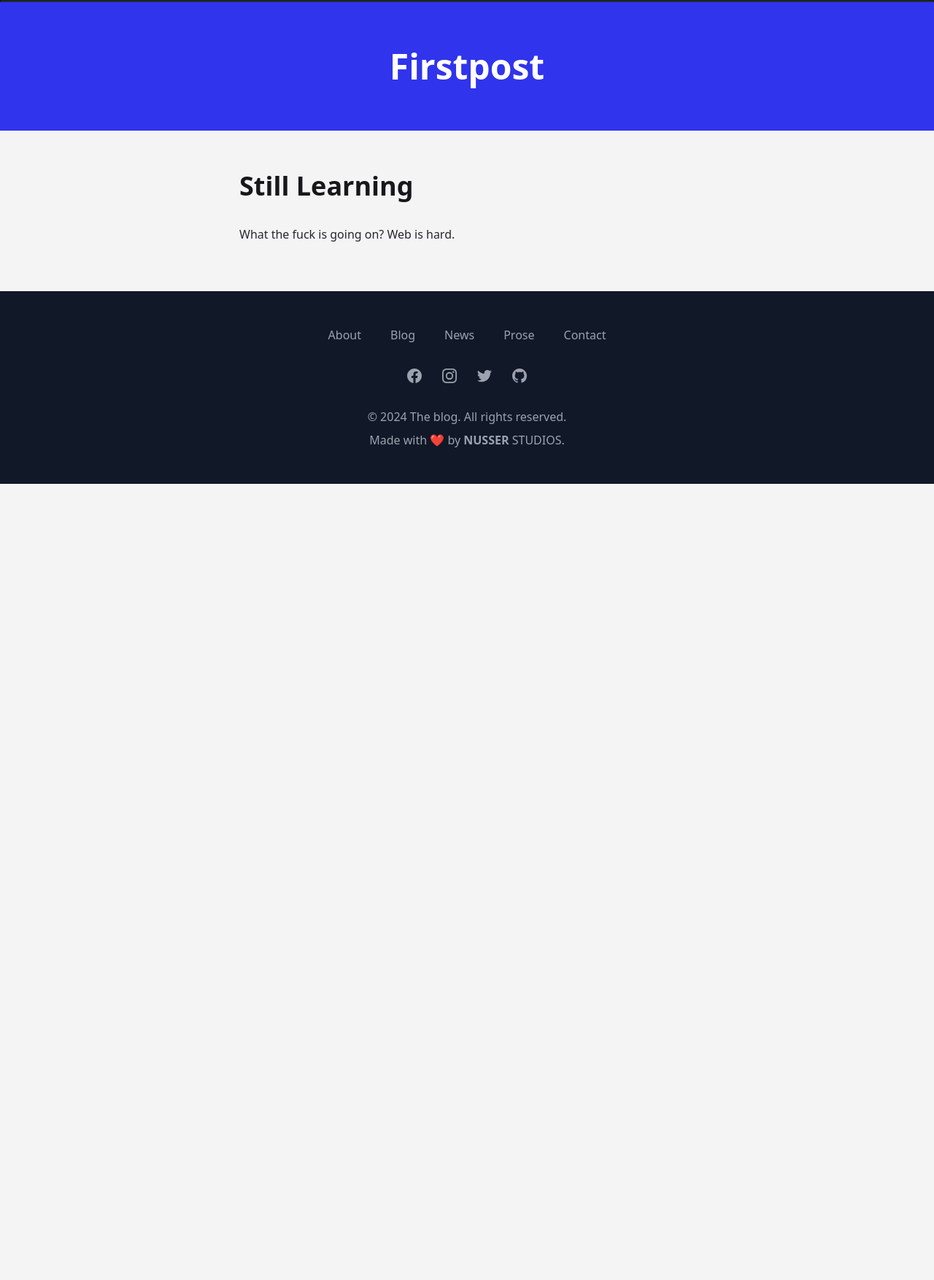
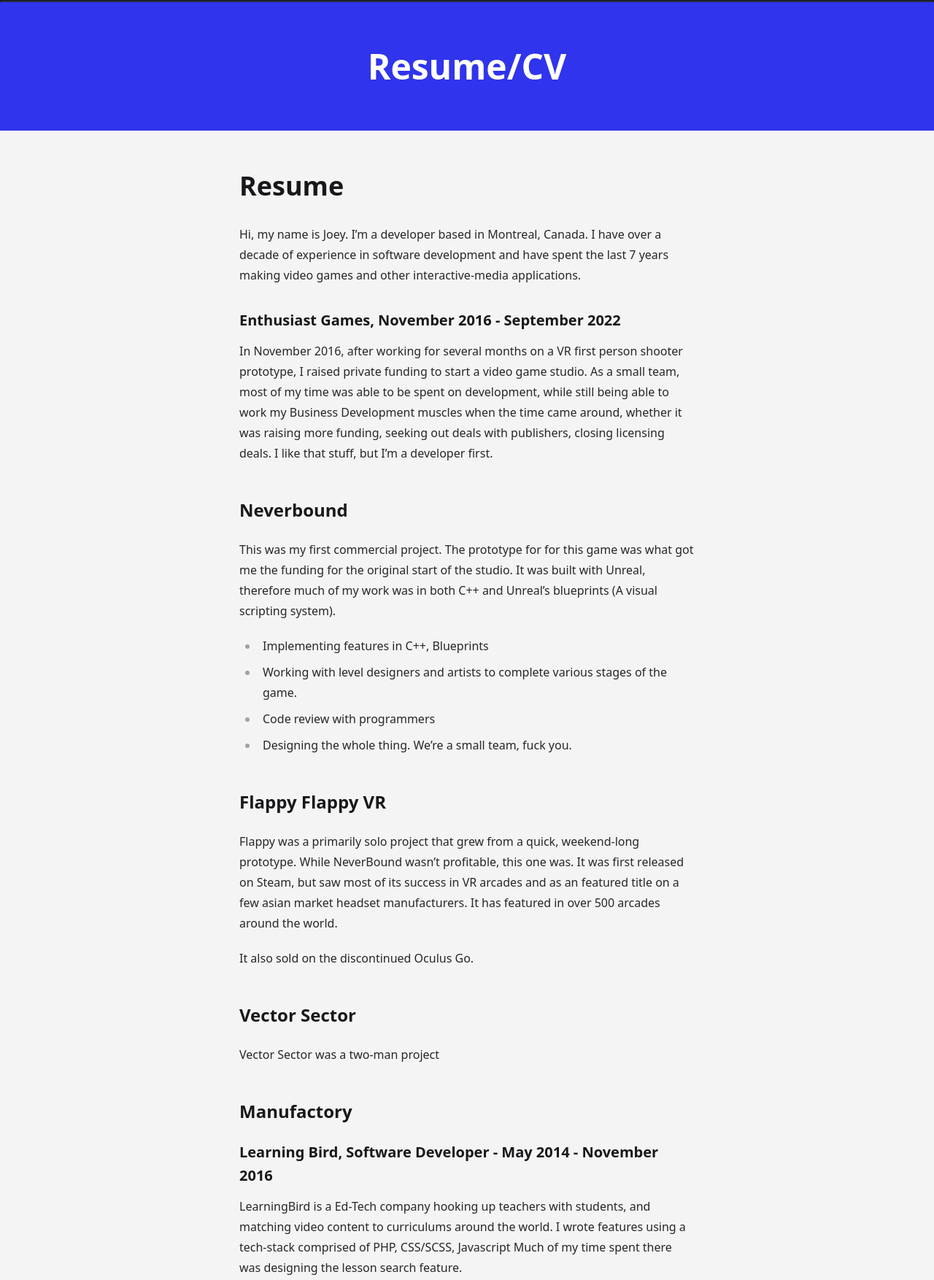
Before and after one commit to joeypla/joeypla.github.io, a plain HTML site: page posts/firstpost/index.html in a window 1280 px wide. Shown: the part 69-1823 px from the top of the page at 73% size. Before the commit the page ends 800 px from the top, so only its background shows below. Drawn offline with nearby package versions, Linux system fonts and the light colour scheme.

Commit message:
rebuilding site Sat Mar  2 12:02:34 EST 2024

```diff
--- a/posts/firstpost/index.html
+++ b/posts/firstpost/index.html
@@ -12,13 +12,13 @@
 <link rel="mask-icon" href="/favicon/safari-pinned-tab.svg" color="#5bbad5">
 <meta name="msapplication-TileColor" content="#da532c">
 <meta name="theme-color" content="#ffffff">
-<title itemprop="name"> Firstpost | The blog
+<title itemprop="name"> Resume/CV | The blog
 </title>
 <meta name="description" content="A Hugo theme built with love, using TailwindCSS 3, Alpine.JS, and Hugo Pipes. Images are optimized for use with Hugo Pipes for WebP format." />
-<meta property="og:title" content="Firstpost | The blog" />
-<meta name="twitter:title" content="Firstpost | The blog" />
-<meta itemprop="name" content="Firstpost | The blog" />
-<meta name="application-name" content="Firstpost | The blog" />
+<meta property="og:title" content="Resume/CV | The blog" />
+<meta name="twitter:title" content="Resume/CV | The blog" />
+<meta itemprop="name" content="Resume/CV | The blog" />
+<meta name="application-name" content="Resume/CV | The blog" />
 <meta property="og:description"
       content="A Hugo theme built with love, using TailwindCSS 3, Alpine.JS, and Hugo Pipes. Images are optimized for use with Hugo Pipes for WebP format." />
 <meta property="og:site_name" content="The blog" />
@@ -235,7 +235,7 @@
   <header class="mb-4 bg-primary-600">
     <span class="py-96">
       <h1 class="py-16 text-5xl font-black text-center text-white capitalize">
-        Firstpost
+        Resume/CV
       </h1>
     </span>
   </header>
@@ -246,8 +246,27 @@
   </div>
 
   <div class="max-w-2xl px-6 pt-6 pb-16 mx-auto prose dark:prose-invert dark:text-white">
-    <h1 id="still-learning">Still Learning</h1>
-<p>What the fuck is going on? Web is hard.</p>
+    <h1 id="resume">Resume</h1>
+<p>Hi, my name is Joey. I&rsquo;m a developer based in Montreal, Canada. I have over a decade of experience in software development and have spent the last 7 years making video games and other interactive-media applications.</p>
+<h3 id="enthusiast-games-november-2016---september-2022">Enthusiast Games, November 2016 - September 2022</h3>
+<p>In November 2016, after working for several months on a VR first person shooter prototype, I raised private funding to start a video game studio. As a small team, most of my time was able to be spent on development, while still being able to work my Business Development muscles when the time came around, whether it was raising more funding, seeking out deals with publishers, closing licensing deals. I like that stuff, but I&rsquo;m a developer first.</p>
+<h2 id="neverbound">Neverbound</h2>
+<p>This was my first commercial project. The prototype for for this game was what got me the funding for the original start of the studio. It was built with Unreal, therefore much of my work was in both C++ and Unreal&rsquo;s blueprints (A visual scripting system).</p>
+<ul>
+<li>Implementing features in C++, Blueprints</li>
+<li>Working with level designers and artists to complete various stages of the game.</li>
+<li>Code review with programmers</li>
+<li>Designing the whole thing. We&rsquo;re a small team, fuck you.</li>
+</ul>
+<h2 id="flappy-flappy-vr">Flappy Flappy VR</h2>
+<p>Flappy was a primarily solo project that grew from a quick, weekend-long prototype. While NeverBound wasn&rsquo;t profitable, this one was. It was first released on Steam, but saw most of its success in VR arcades and as an featured title on a few asian market headset manufacturers. It has featured in over 500 arcades around the world.</p>
+<p>It also sold on the discontinued Oculus Go.</p>
+<h2 id="vector-sector">Vector Sector</h2>
+<p>Vector Sector was a two-man project</p>
+<h2 id="manufactory">Manufactory</h2>
+<h3 id="learning-bird-software-developer---may-2014---november-2016">Learning Bird, Software Developer - May 2014 - November 2016</h3>
+<p>LearningBird is a Ed-Tech company hooking up teachers with students, and matching video content to curriculums around the world. I wrote features using a tech-stack comprised of PHP, CSS/SCSS, Javascript
+Much of my time spent there was designing the lesson search feature.</p>
 
   </div>
 </article>
--- a/sitemap.xml
+++ b/sitemap.xml
@@ -71,10 +71,10 @@
     <loc>/prose/</loc>
     <lastmod>2021-12-18T11:10:36+08:00</lastmod>
   </url><url>
-    <loc>/posts/firstpost/</loc>
+    <loc>/posts/secondposttest/</loc>
     <lastmod>2021-08-08T15:03:29-04:00</lastmod>
   </url><url>
-    <loc>/posts/secondposttest/</loc>
+    <loc>/posts/firstpost/</loc>
     <lastmod>2021-08-08T15:03:29-04:00</lastmod>
   </url>
 </urlset>
```
Also changed, not shown: index.xml (+7 -7 lines), page/6/index.html (+6 -6 lines), posts/index.xml (+7 -7 lines), posts/page/2/index.html (+6 -6 lines).
